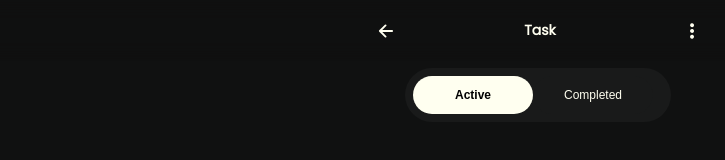
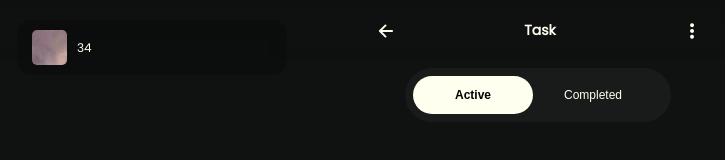
Before and after one commit to Chuks256/sky_web, a React (Vite) app: page / in a window 1280 px wide. Shown: the top 160 px of the page, without its empty margins (102-827 px from the left). Built offline with nearby package versions, Linux system fonts and the light colour scheme.

Commit message:
still working

```diff
--- /dev/null
+++ b/src/Components/Notification.modal.jsx
@@ -0,0 +1,68 @@
+import React from "react";
+import {styled} from "styled-components";
+import skysplash from "../assets/skysplash.png"
+
+const Container=styled.div`
+position:absolute;
+z-index:3;
+margin-left:102px;
+margin-top:0px;
+display:flex;
+align-items:center;
+justify-content:center;
+transition:linear,700ms;
+top:20px;
+`;
+
+const NotificationParentContainer =styled.div`
+padding:10px;
+border-radius:15px;
+background:rgba(9,9,7,30%);
+backdrop-filter:blur(10px);
+display:flex;
+align-items:center;
+width:250px;
+gap:10px;
+margin-left:9px;
+`;
+
+const NotificationBadgeImg = styled.div`
+padding:15px;
+width:5px;
+height:5px;
+background:grey;
+border-radius:5px;
+margin-left:5px;
+background-image:url(${skysplash});
+`;
+
+const NotificationTxtContainer = styled.div`
+display:flex;
+flex-direction:column;
+line-height:20px;
+`;
+
+const NotificationHeader=styled.b`
+font-size:13px;
+`;
+const NotificationTimestamp=styled.span`
+font-size:12px;
+`;
+
+
+const NotificationModal=(props)=>{
+    return(
+        <Container style={{marginTop:`${props.position}`}}>
+            <NotificationParentContainer>
+            <NotificationBadgeImg></NotificationBadgeImg>
+        <NotificationTxtContainer>
+            <NotificationHeader>{props.NotificationMsg}</NotificationHeader>
+            <NotificationTimestamp>{new Date().getSeconds()}</NotificationTimestamp>
+        </NotificationTxtContainer>
+            </NotificationParentContainer>
+
+        </Container>
+    )
+}
+
+export default NotificationModal;
--- a/src/Pages/TaskScreen.jsx
+++ b/src/Pages/TaskScreen.jsx
@@ -4,6 +4,7 @@ import { IoArrowBack } from "react-icons/io5";
 import { SlOptionsVertical } from "react-icons/sl";
 import { TbPhotoFilled } from "react-icons/tb";
 import BottomNavigation from "../Components/BottomNavigation";
+import NotificationModal from "../Components/Notification.modal";
 
 const Container = styled.div`
 display:flex;
@@ -78,6 +79,7 @@ const TaskScreen=()=>{
     const taskdummyData=[]
     return(
         <>
+        <NotificationModal />
            <Container>
              <TaskHeader>
                 <IoArrowBack size={20}/>
```
